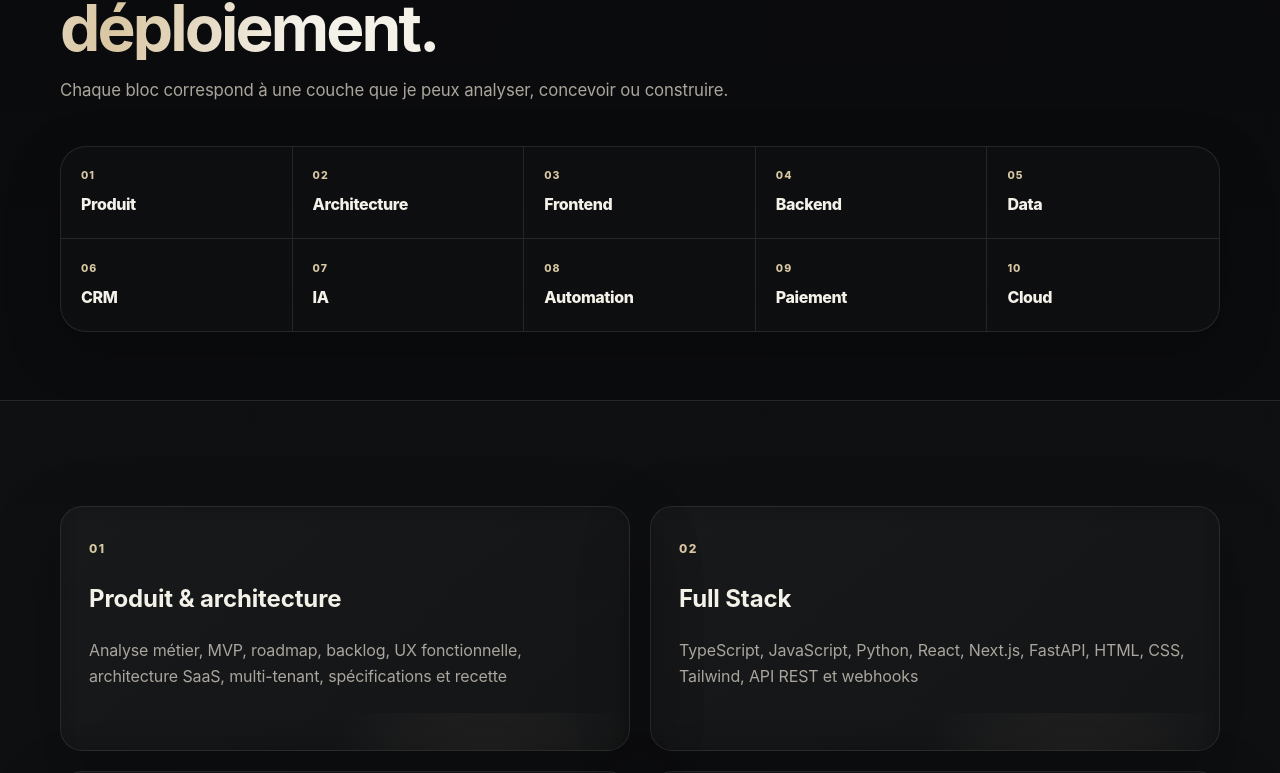
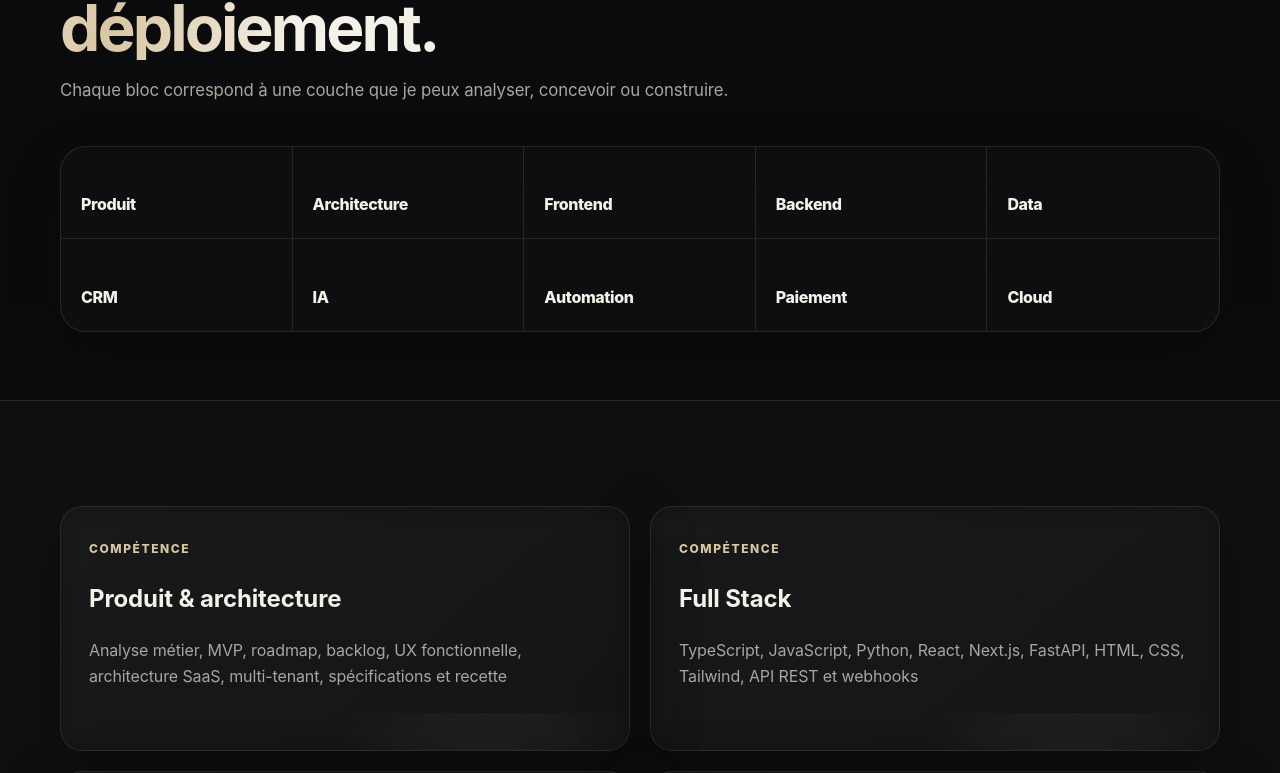
Before and after one commit to eleligny-coder/Portfolio, a Next.js app: page /competences in a window 1280 px wide. Shown: the part 816-1589 px from the top of the page. Built offline with nearby package versions, Linux system fonts and the light colour scheme; no server answers.

Commit message:
style: remove numbered competence blocks

```diff
--- a/src/app/competences/page.tsx
+++ b/src/app/competences/page.tsx
@@ -13,7 +13,7 @@ export default function Page() {
       title="Des compétences organisées autour de la livraison d’un produit."
       text="Produit, Full Stack, CRM, données, IA, automatisation, Stripe et cloud : l’objectif n’est pas d’empiler des outils, mais de construire un système cohérent de bout en bout."
     />
-    <section className="section compact"><div className="shell"><SectionTitle eyebrow="Delivery map" title="De la vision au déploiement." text="Chaque bloc correspond à une couche que je peux analyser, concevoir ou construire."/><div className="capability-cloud">{delivery.map((item,index)=><span key={item}><i>{String(index+1).padStart(2,"0")}</i>{item}</span>)}</div></div></section>
-    <section className="section alt"><div className="shell grid two">{skills.map(([t,d],i)=><article className="card premium-card" key={t}><span className="eyebrow">{String(i+1).padStart(2,"0")}</span><h2>{t}</h2><p>{d}</p></article>)}</div></section>
+    <section className="section compact"><div className="shell"><SectionTitle eyebrow="Delivery map" title="De la vision au déploiement." text="Chaque bloc correspond à une couche que je peux analyser, concevoir ou construire."/><div className="capability-cloud">{delivery.map(item=><span key={item}>{item}</span>)}</div></div></section>
+    <section className="section alt"><div className="shell grid two">{skills.map(([title,description])=><article className="card premium-card" key={title}><span className="eyebrow">Compétence</span><h2>{title}</h2><p>{description}</p></article>)}</div></section>
   </>;
 }
```
